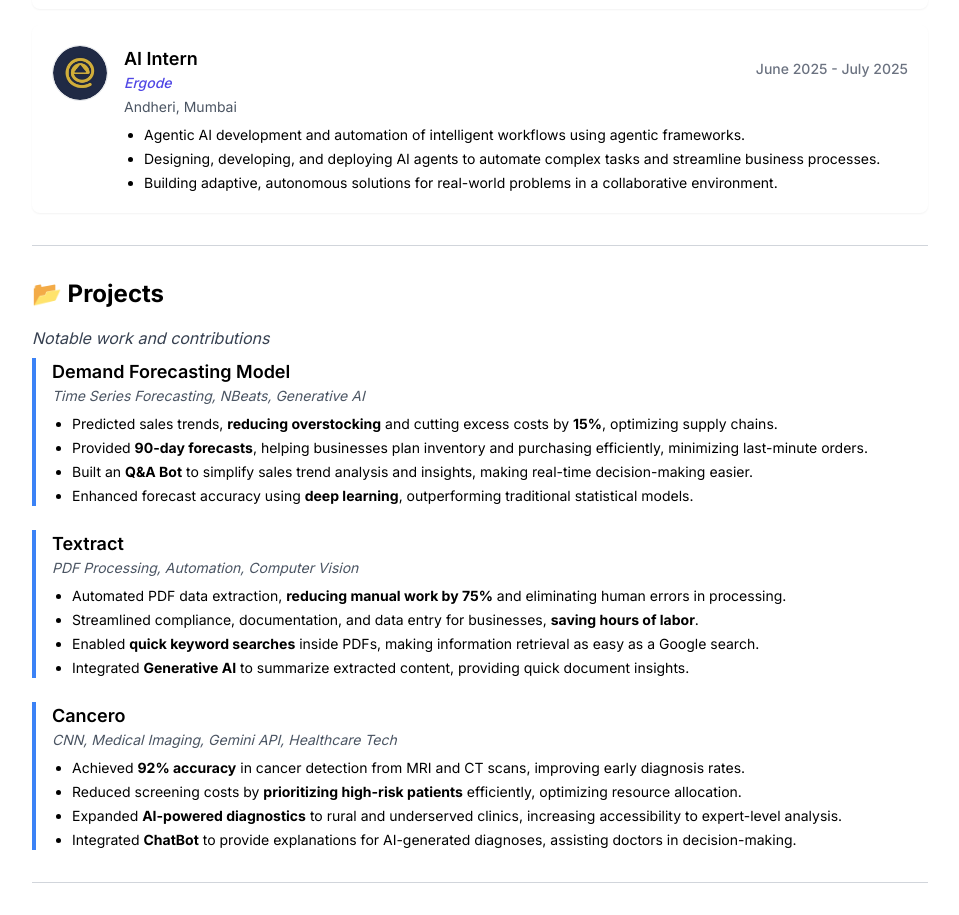
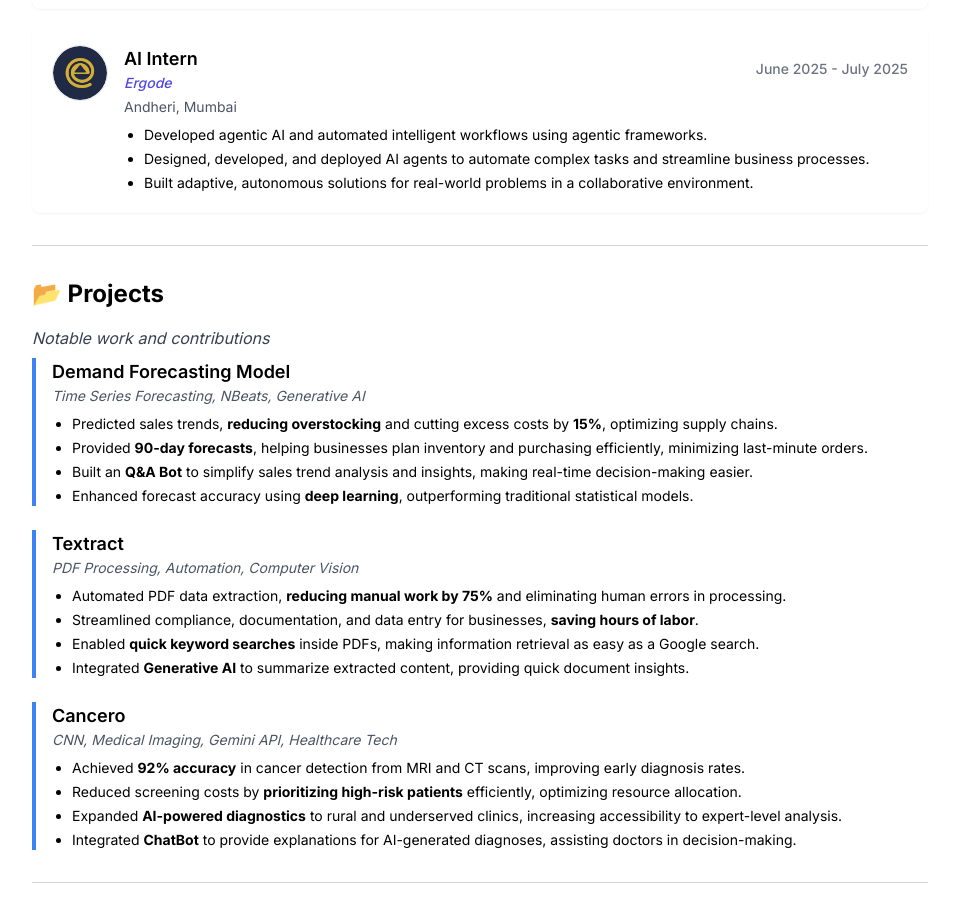
Before and after one commit to Sid3503/siddharth, a Next.js app: page /resume in a window 1280 px wide. Shown: the part 1060-1975 px from the top of the page, without its empty margins (160-1119 px from the left). Built offline with nearby package versions, Linux system fonts and the light colour scheme.

Commit message:
Update page.tsx

```diff
--- a/app/resume/page.tsx
+++ b/app/resume/page.tsx
@@ -164,9 +164,9 @@ export default function Home() {
                 </div>
                 <p className="text-sm text-gray-600 dark:text-gray-400 mt-1">Andheri, Mumbai</p>
                 <ul className="list-disc pl-5 mt-2 text-sm space-y-1">
-                  <li>Agentic AI development and automation of intelligent workflows using agentic frameworks.</li>
-                  <li>Designing, developing, and deploying AI agents to automate complex tasks and streamline business processes.</li>
-                  <li>Building adaptive, autonomous solutions for real-world problems in a collaborative environment.</li>
+                  <li>Developed agentic AI and automated intelligent workflows using agentic frameworks.</li>
+                  <li>Designed, developed, and deployed AI agents to automate complex tasks and streamline business processes.</li>
+                  <li>Built adaptive, autonomous solutions for real-world problems in a collaborative environment.</li>
                 </ul>
               </div>
             </div>
```
